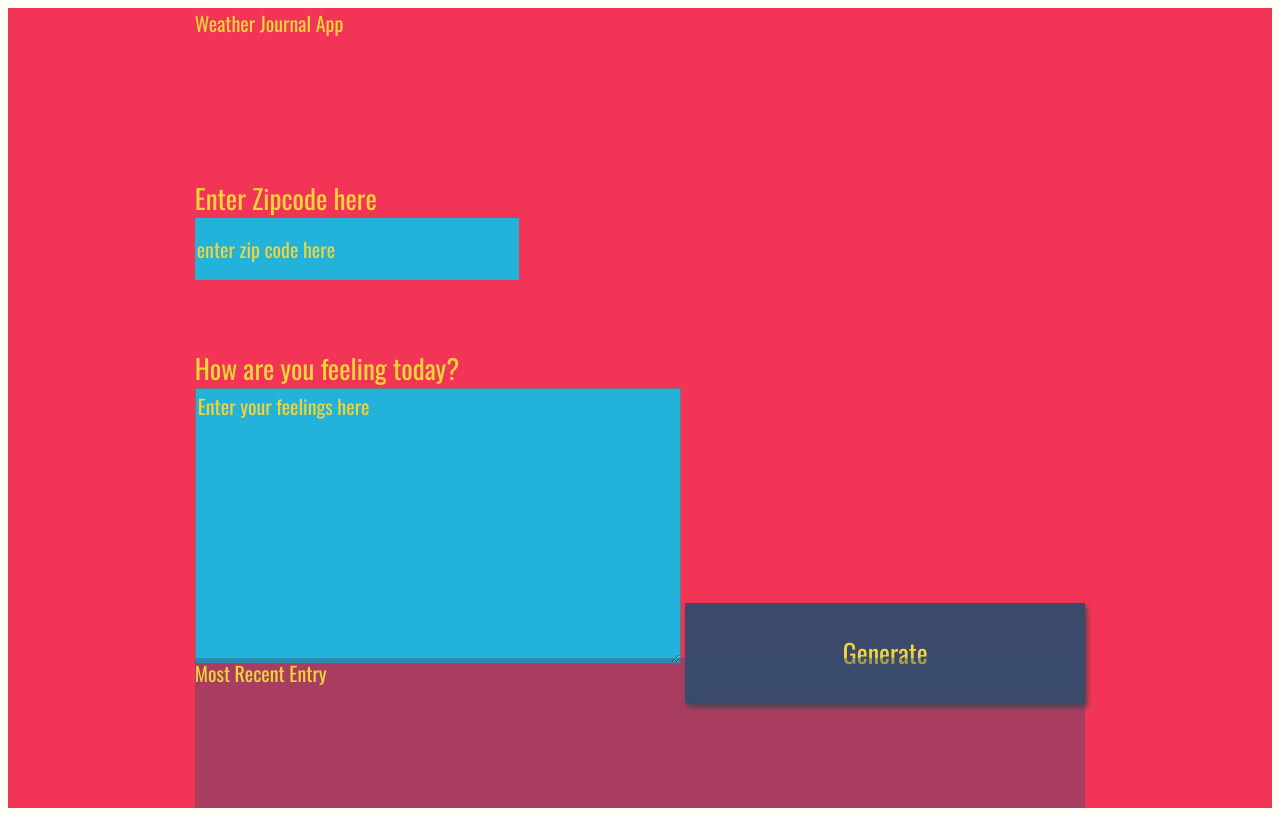
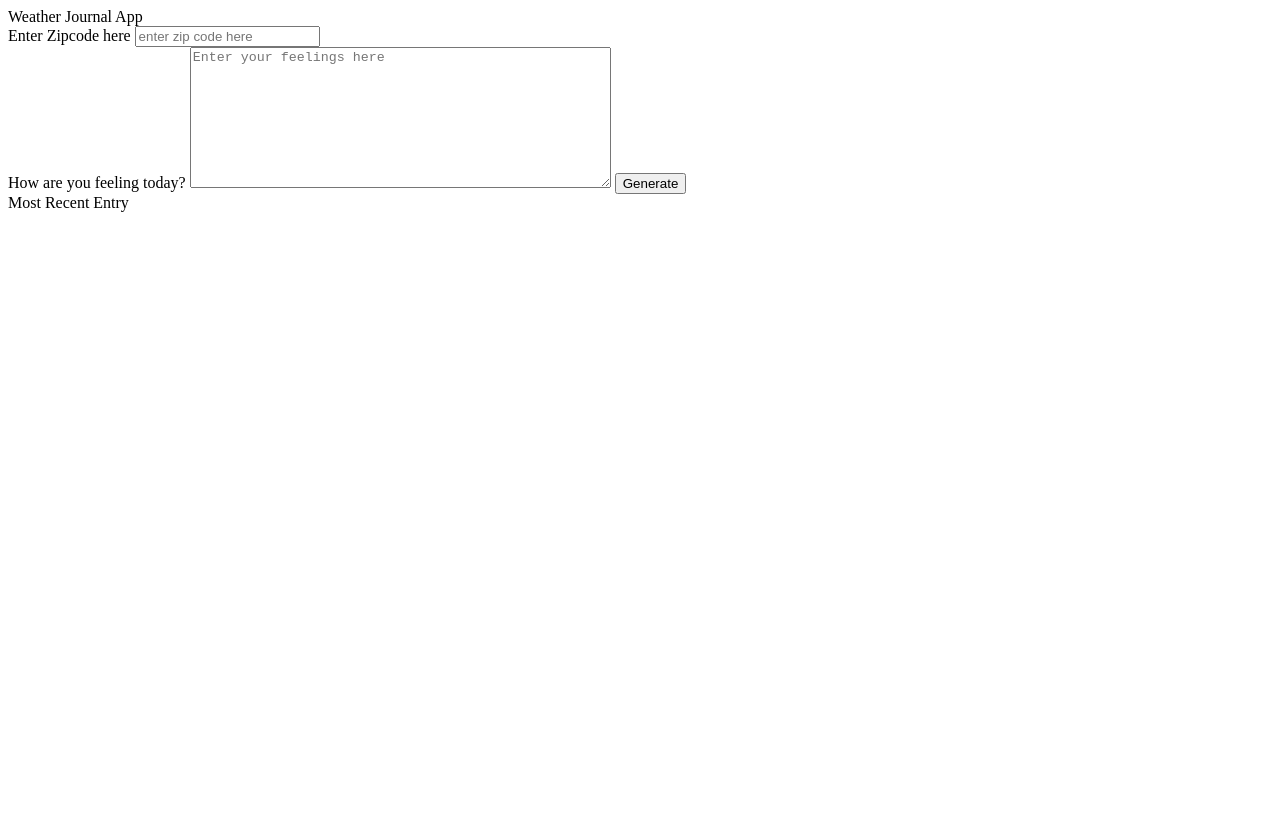
Before and after one commit to hokkichan/udacity-front-end-nanodegree, a website: page weather-journal-app/website/index.html in a window 1280 px wide. Drawn offline with nearby package versions, Linux system fonts and the light colour scheme; a web font is replaced by a local one.

Commit message:
Update index.html

```diff
--- a/weather-journal-app/website/index.html
+++ b/weather-journal-app/website/index.html
@@ -4,7 +4,7 @@
 <meta charset="UTF-8">
 <title>Weather Journal</title>
 <link href="https://fonts.googleapis.com/css?family=Oswald:400,600,700|Ranga:400,700&display=swap" rel="stylesheet">
-<link rel="stylesheet" href="style.css">
+<!--link rel="stylesheet" href="style.css"> -->
 </head>
  <body>
 <div id = "app">
```
